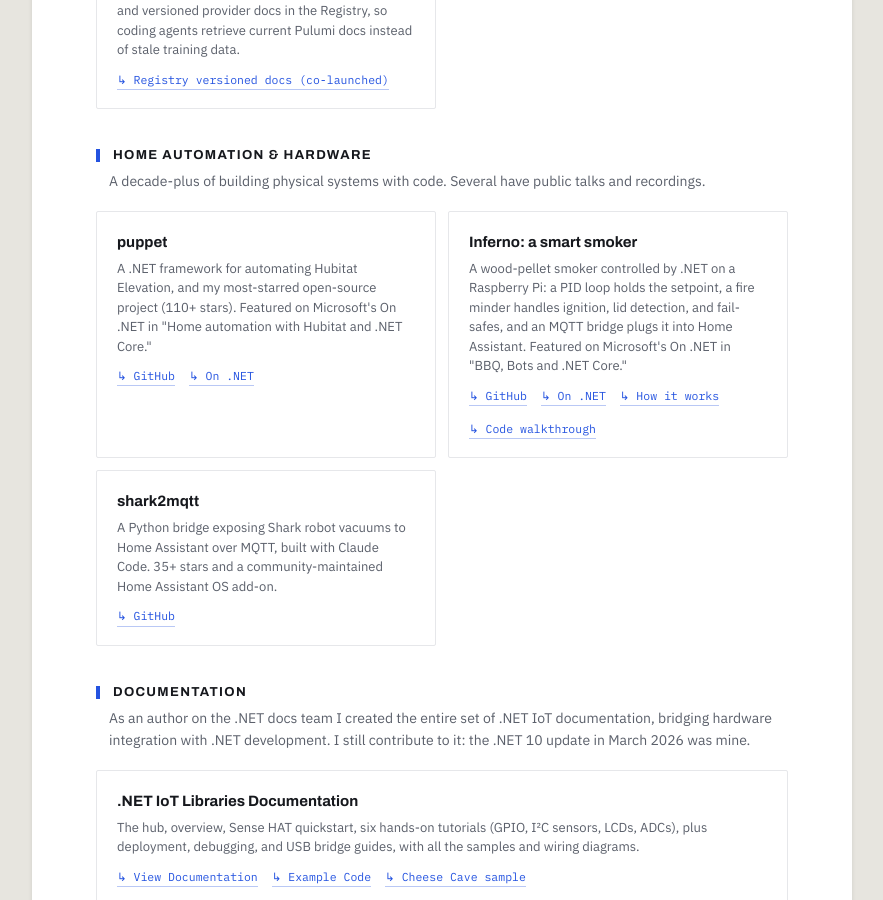
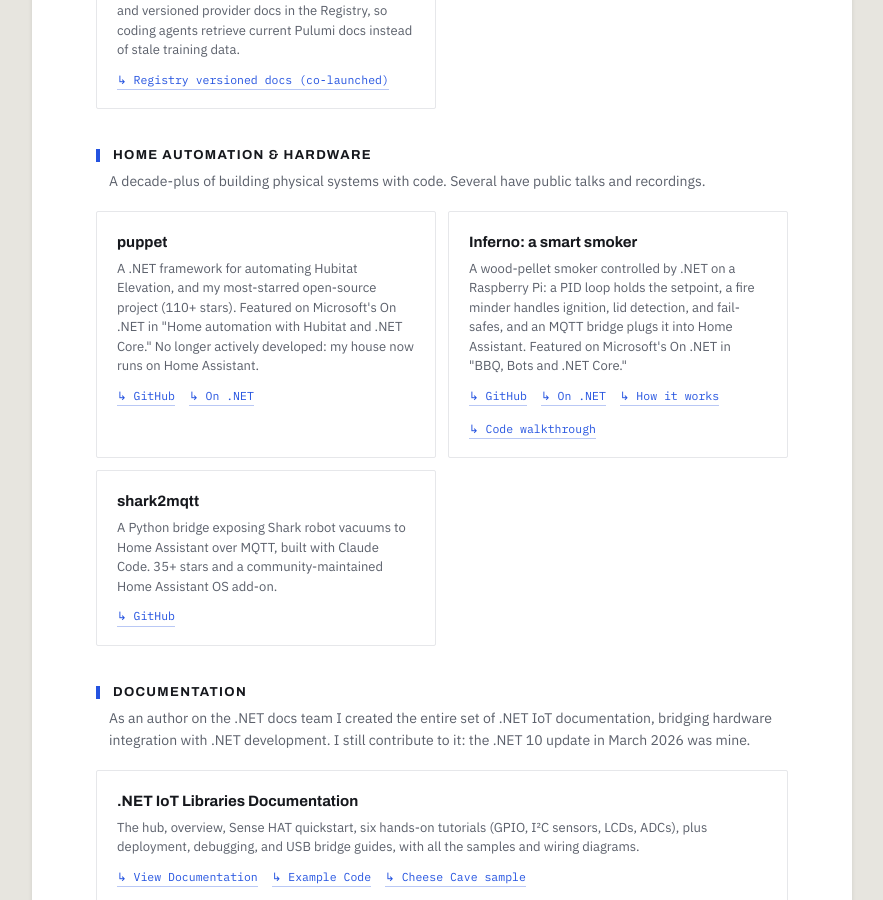
Before and after one commit to CamSoper/camsoper.github.io, a Jekyll site: the page built from portfolio.md, in a window 1280 px wide and 900 px high, scrolled down 3369 px. Shown: the whole window, without its empty margins (198-1081 px from the left). Built offline with Jekyll 4.4.1, drawn with Linux system fonts in a browser that asks for light colours.

Commit message:
Note puppet is no longer actively developed
Co-Authored-By: Claude Opus 5.5 <noreply@anthropic.com>
Claude-Session: https://claude.ai/code/session_01RR4MzrCx2BeXLdCejaawX7

```diff
--- a/portfolio.md
+++ b/portfolio.md
@@ -198,7 +198,7 @@ description: "AI agent systems, talks and livestreams, training, developer platf
       <div class="grid">
         <div class="pcard">
           <div class="t">puppet</div>
-          <div class="d">A .NET framework for automating Hubitat Elevation, and my most-starred open-source project (110+ stars). Featured on Microsoft's On .NET in "Home automation with Hubitat and .NET Core."</div>
+          <div class="d">A .NET framework for automating Hubitat Elevation, and my most-starred open-source project (110+ stars). Featured on Microsoft's On .NET in "Home automation with Hubitat and .NET Core." No longer actively developed: my house now runs on Home Assistant.</div>
           <div class="links">
             <a href="https://github.com/CamSoper/puppet">GitHub</a>
             <a href="https://learn.microsoft.com/shows/on-dotnet/home-automation-with-hubitat-and-net-core">On .NET</a>
```
Also changed, not shown: resume.md (+1 -1 lines).
